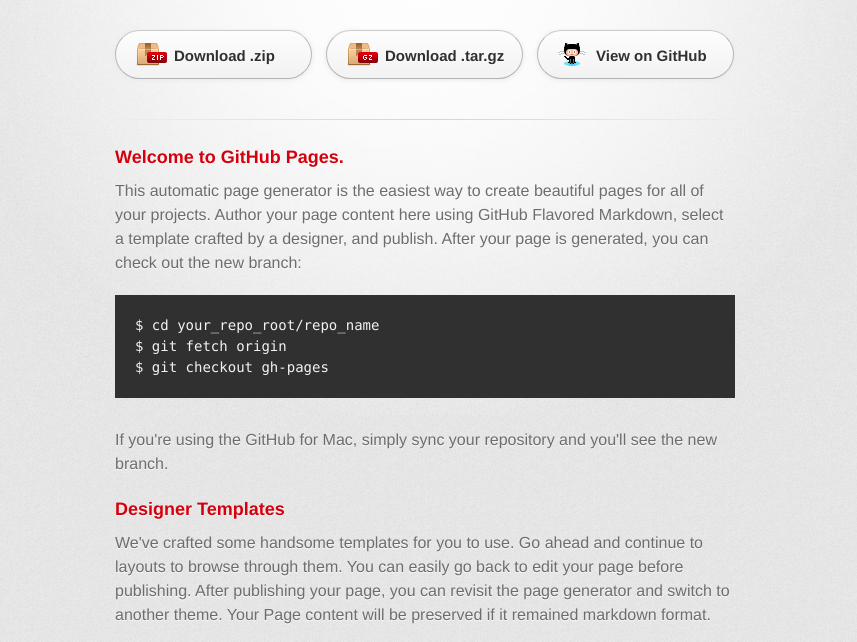
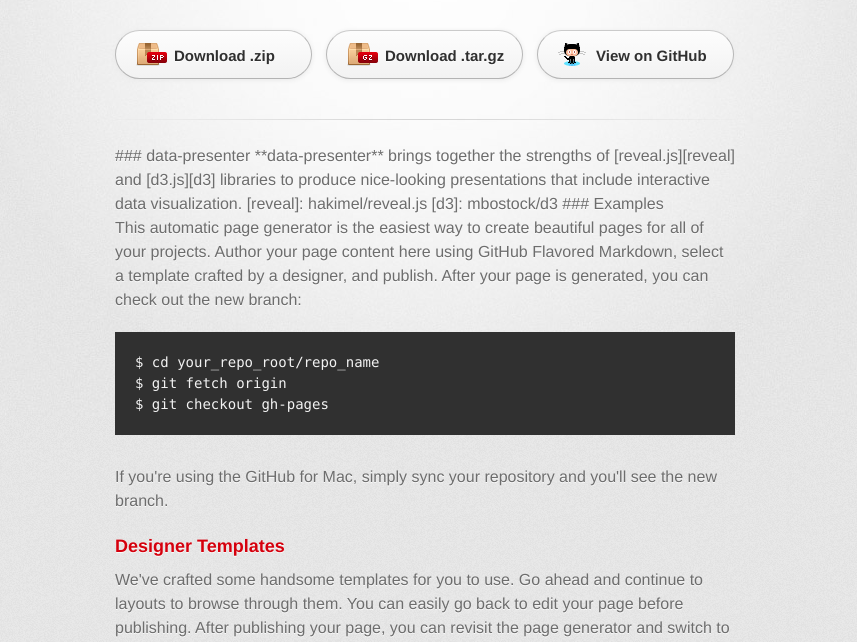
Before and after one commit to hcollet/data-presenter, a plain HTML site: page index.html in a window 1280 px wide. Shown: the part 158-800 px from the top of the page, without its empty margins (215-1072 px from the left). Drawn offline with Linux system fonts and the light colour scheme; a web font is replaced by a local one.

Commit message:
First modification of index.html, with markdown

```diff
--- a/index.html
+++ b/index.html
@@ -10,7 +10,7 @@
     <!--[if lt IE 9]>
     <script src="//html5shiv.googlecode.com/svn/trunk/html5.js"></script>
     <![endif]-->
-    <title>Data-presenter by hcollet</title>
+    <title>Data-presenter project</title>
   </head>
 
   <body>
@@ -31,8 +31,16 @@
         <hr>
 
         <section id="main_content">
-          <h3>
-<a id="welcome-to-github-pages" class="anchor" href="#welcome-to-github-pages" aria-hidden="true"><span class="octicon octicon-link"></span></a>Welcome to GitHub Pages.</h3>
+          ### data-presenter
+
+          **data-presenter** brings together the strengths of [reveal.js][reveal]
+          and [d3.js][d3] libraries to produce nice-looking presentations that include
+          interactive data visualization.
+
+          [reveal]: hakimel/reveal.js
+          [d3]: mbostock/d3
+
+          ### Examples
 
 <p>This automatic page generator is the easiest way to create beautiful pages for all of your projects. Author your page content here using GitHub Flavored Markdown, select a template crafted by a designer, and publish. After your page is generated, you can check out the new branch:</p>
 
```
Also changed, not shown: 1 other file.
